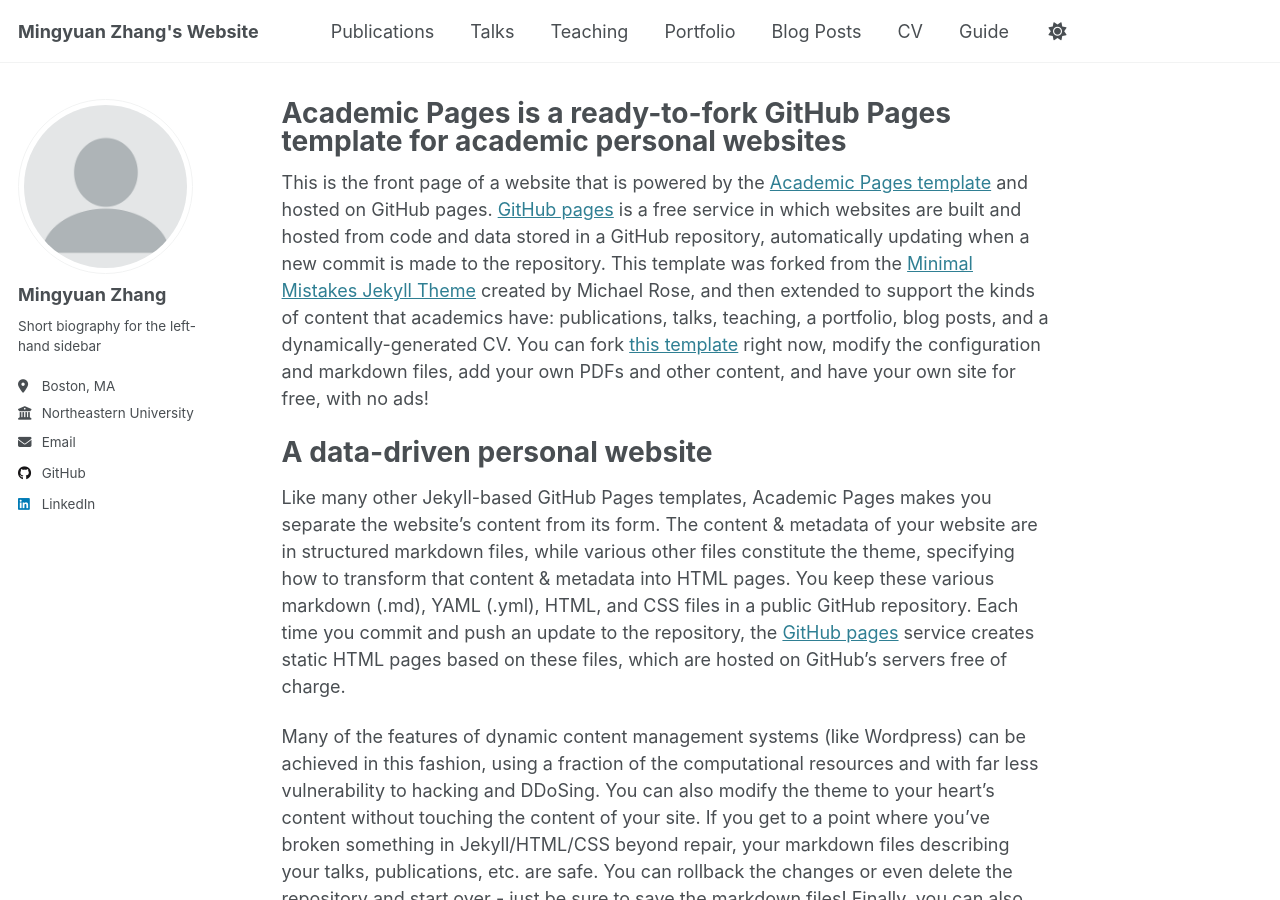
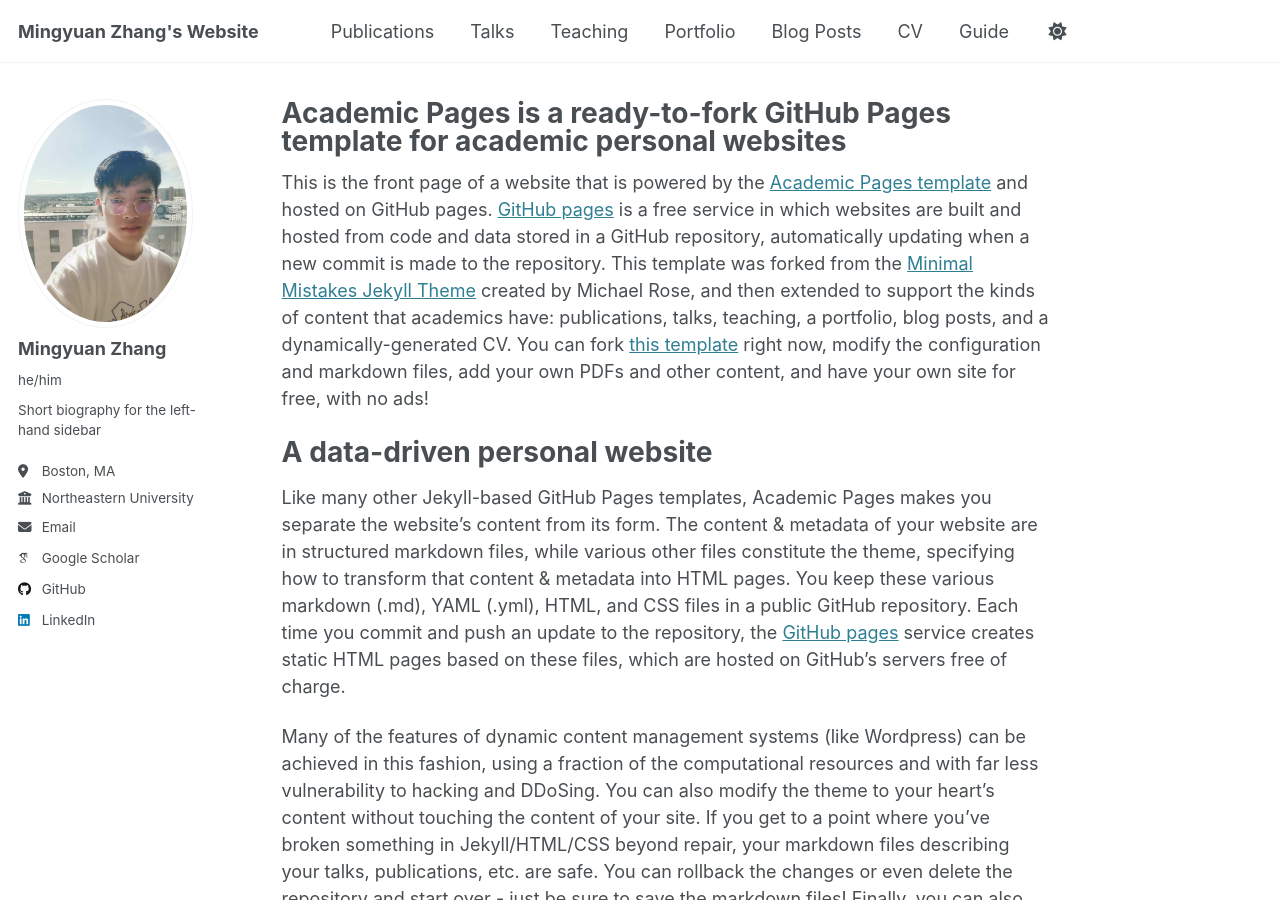
Before and after one commit to KKHYA/Mingyuan-Zhang.github.io, a Jekyll site: the page built from _pages/about.md, in a window 1280 px wide and 900 px high. Built offline with Jekyll 4.4.1, drawn with Linux system fonts in a browser that asks for light colours; some web fonts are replaced.

Commit message:
Update _config.yml

```diff
--- a/_config.yml
+++ b/_config.yml
@@ -22,9 +22,9 @@ repository               : "KKHYA/Mingyuan-Zhang.github.io"
 #               Additional customization can be done by editing /_includes/author-profile.html
 author:
   # Biographic information
-  avatar           : "profile.png"
+  avatar           : "profile.jpg"
   name             : "Mingyuan Zhang"
-  pronouns         : # example: "she/her"
+  pronouns         : "he/him"
   bio              : "Short biography for the left-hand sidebar"
   location         : "Boston, MA"
   employer         : "Northeastern University"
@@ -33,7 +33,7 @@ author:
 
   # Academic websites
   arxiv            : # URL - Update with the correct link to your profile
-  googlescholar    : # URL
+  googlescholar    : https://scholar.google.com/citations?hl=en&user=6NA4sjEAAAAJ
   impactstory      : # URL
   orcid            : # URL
   semantic         : # URL
@@ -59,7 +59,7 @@ author:
   keybase          : # Username
   instagram        : # Username
   lastfm           : # Username
-  linkedin         : "Mingyuan Zhang"
+  linkedin         : "mingyuan-zhang-352447271"
   mastodon         : # URL
   medium           : # URL
   pinterest        : # Username
```
